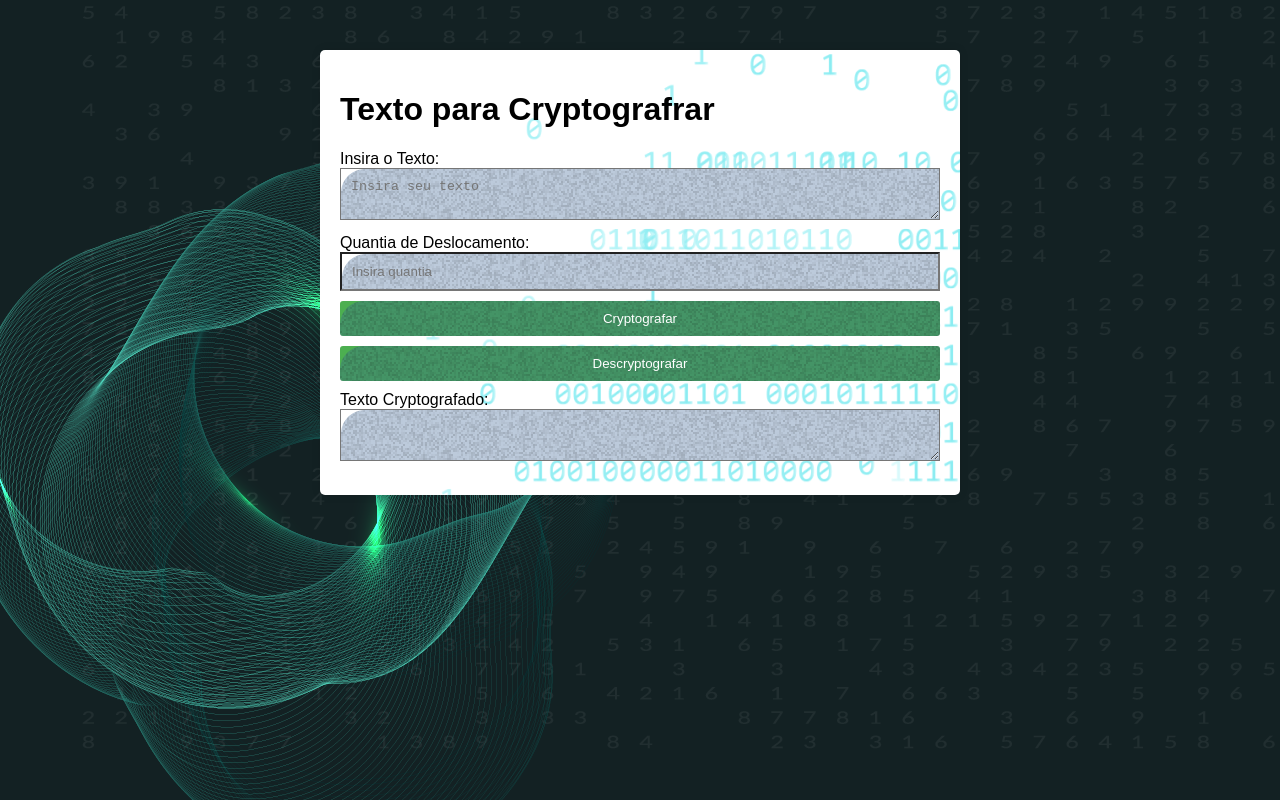
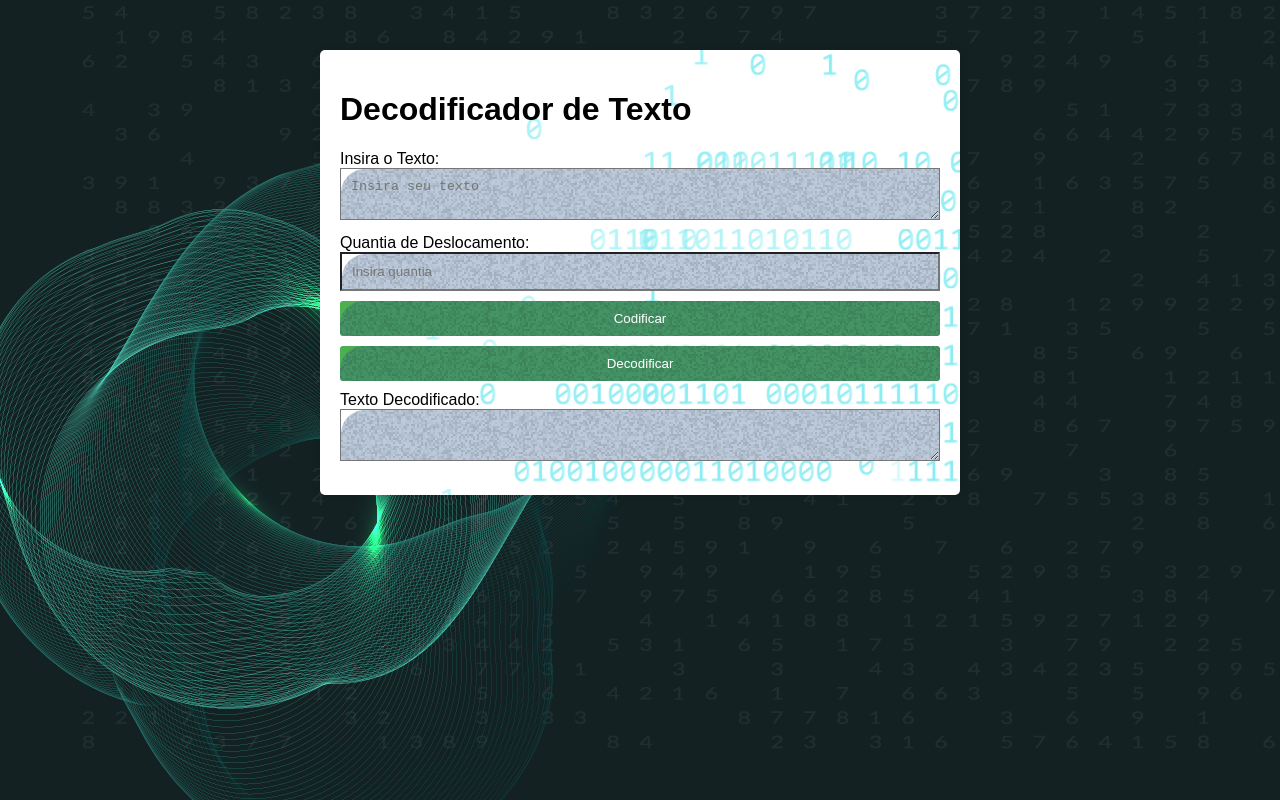
Before and after one commit to LSilvestreD3v/Alura-Projetos, a plain HTML site: page projeto_crypto-text/index.html in a window 1280 px wide. Drawn offline with Linux system fonts and the light colour scheme.

Commit message:
mundaças

```diff
--- a/projeto_crypto-text/index.html
+++ b/projeto_crypto-text/index.html
@@ -3,22 +3,22 @@
 <head>
     <meta charset="UTF-8">
     <meta name="viewport" content="width=device-width, initial-scale=1.0">
-    <title>Codificador JavaScript</title>
+    <title>Decodificador de Texto</title>
     <link rel="stylesheet" href="style.css">
 </head>
 <body class="Crypto">
     <div class="container">
-        <h1>Texto para Cryptografrar</h1>
+        <h1>Decodificador de Texto</h1>
         <label for="inputText">Insira o Texto:</label>
         <textarea id="inputText" placeholder="Insira seu texto"></textarea>
 
         <label for="shiftAmount">Quantia de Deslocamento:</label>
         <input type="number" id="shiftAmount" placeholder="Insira quantia">
 
-        <button onclick="encodeText()">Cryptografar</button>
-        <button onclick="decodeText()">Descryptografar</button>
+        <button onclick="encodeText()">Codificar</button>
+        <button onclick="decodeText()">Decodificar</button>
 
-        <label for="outputText">Texto Cryptografado:</label>
+        <label for="outputText">Texto Decodificado:</label>
         <textarea id="outputText" readonly></textarea>
     </div>
 
```
